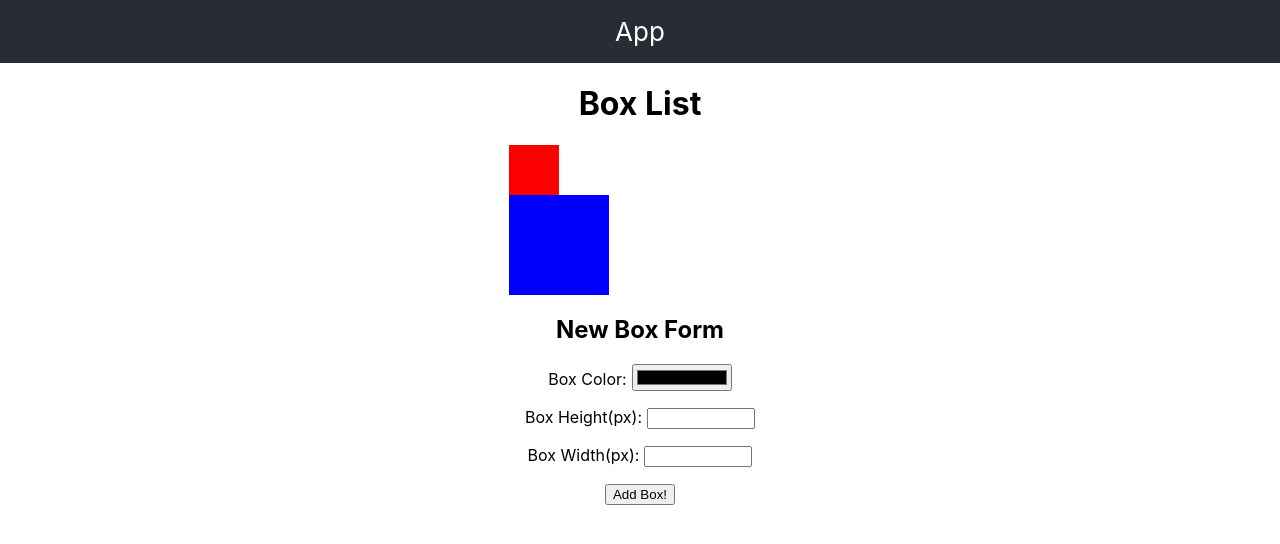
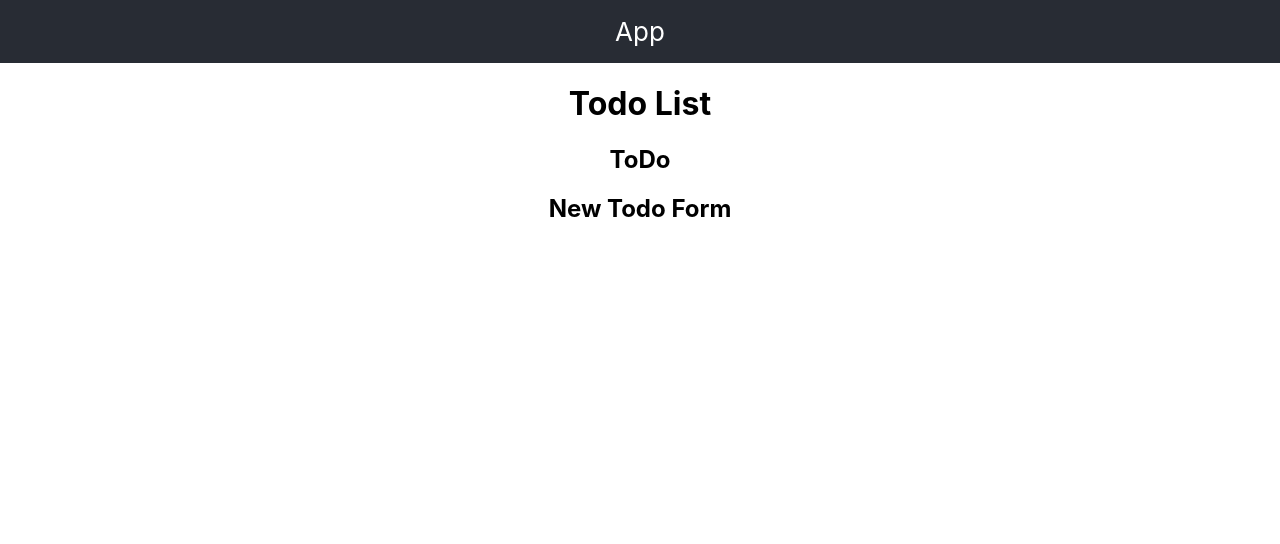
Before and after one commit to Rajayne/CRAForms, a React (Create React App) app: page / in a window 1280 px wide. Shown: the top 544 px of the page. Built offline with nearby package versions, Linux system fonts and the light colour scheme.

Commit message:
Create base outline for Todo, TodoList, and NewTodoForm components

```diff
--- a/src/App.js
+++ b/src/App.js
@@ -1,12 +1,13 @@
 import "./App.css";
 import BoxList from "./ColorBox/BoxList";
+import TodoList from "./Todo/TodoList";
 
 function App() {
   return (
     <div className="App">
       <header className="App-header">App</header>
       <div className="App-content">
-        <BoxList />
+        <TodoList />
       </div>
     </div>
   );
--- a/src/Todo/NewTodoForm.js
+++ b/src/Todo/NewTodoForm.js
@@ -0,0 +1,11 @@
+import React from "react";
+
+const NewTodoForm = () => {
+  return (
+    <div>
+      <h2>New Todo Form</h2>
+    </div>
+  );
+};
+
+export default NewTodoForm;
--- a/src/Todo/Todo.js
+++ b/src/Todo/Todo.js
@@ -0,0 +1,11 @@
+import React from "react";
+
+const Todo = () => {
+  return (
+    <div>
+      <h2>ToDo</h2>
+    </div>
+  );
+};
+
+export default Todo;
--- a/src/Todo/TodoList.js
+++ b/src/Todo/TodoList.js
@@ -1 +1,15 @@
 import React from "react";
+import Todo from "./Todo";
+import NewTodoForm from "./NewTodoForm";
+
+const TodoList = () => {
+  return (
+    <div>
+      <h1>Todo List</h1>
+      <Todo />
+      <NewTodoForm />
+    </div>
+  );
+};
+
+export default TodoList;
```
